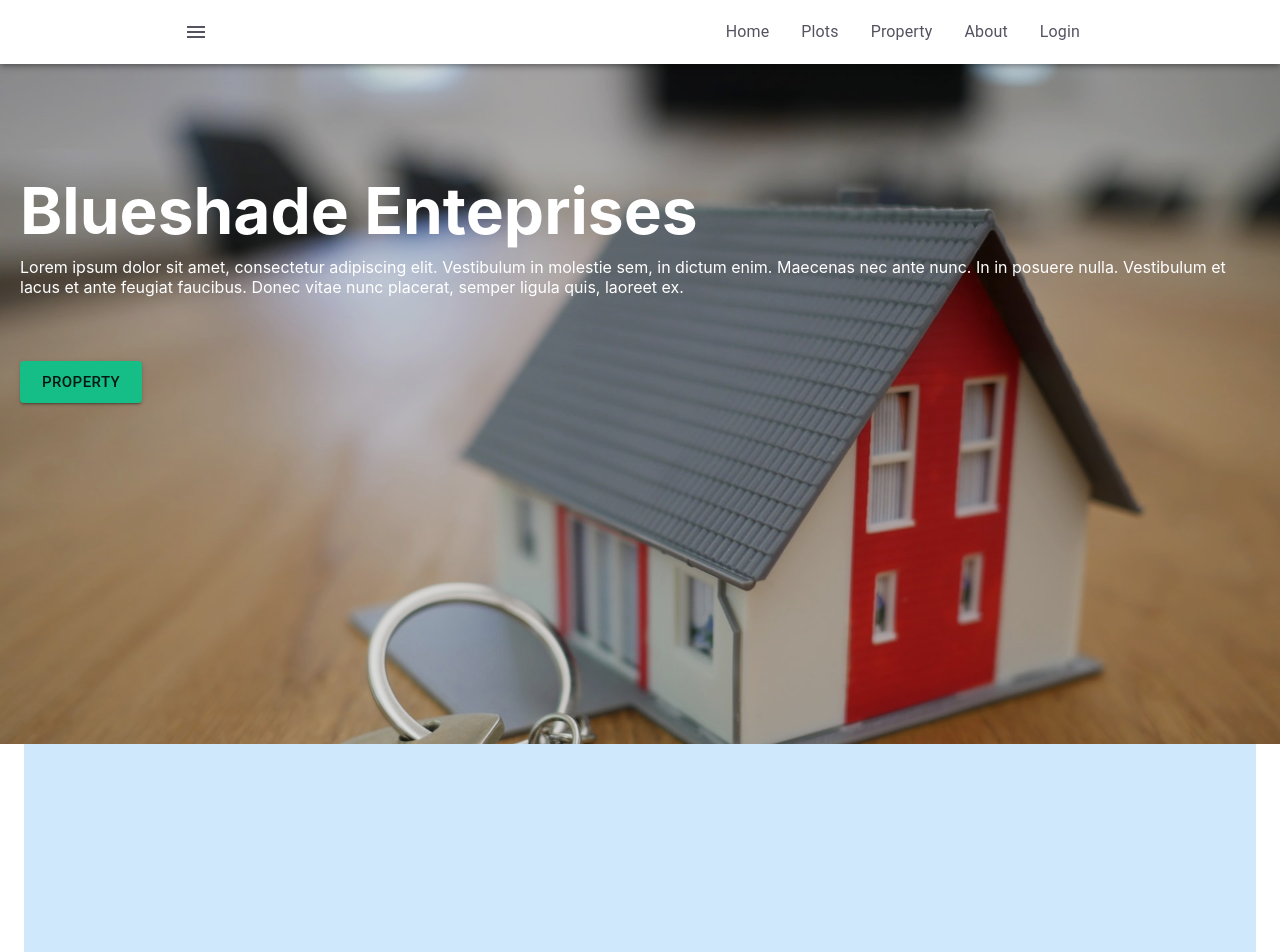
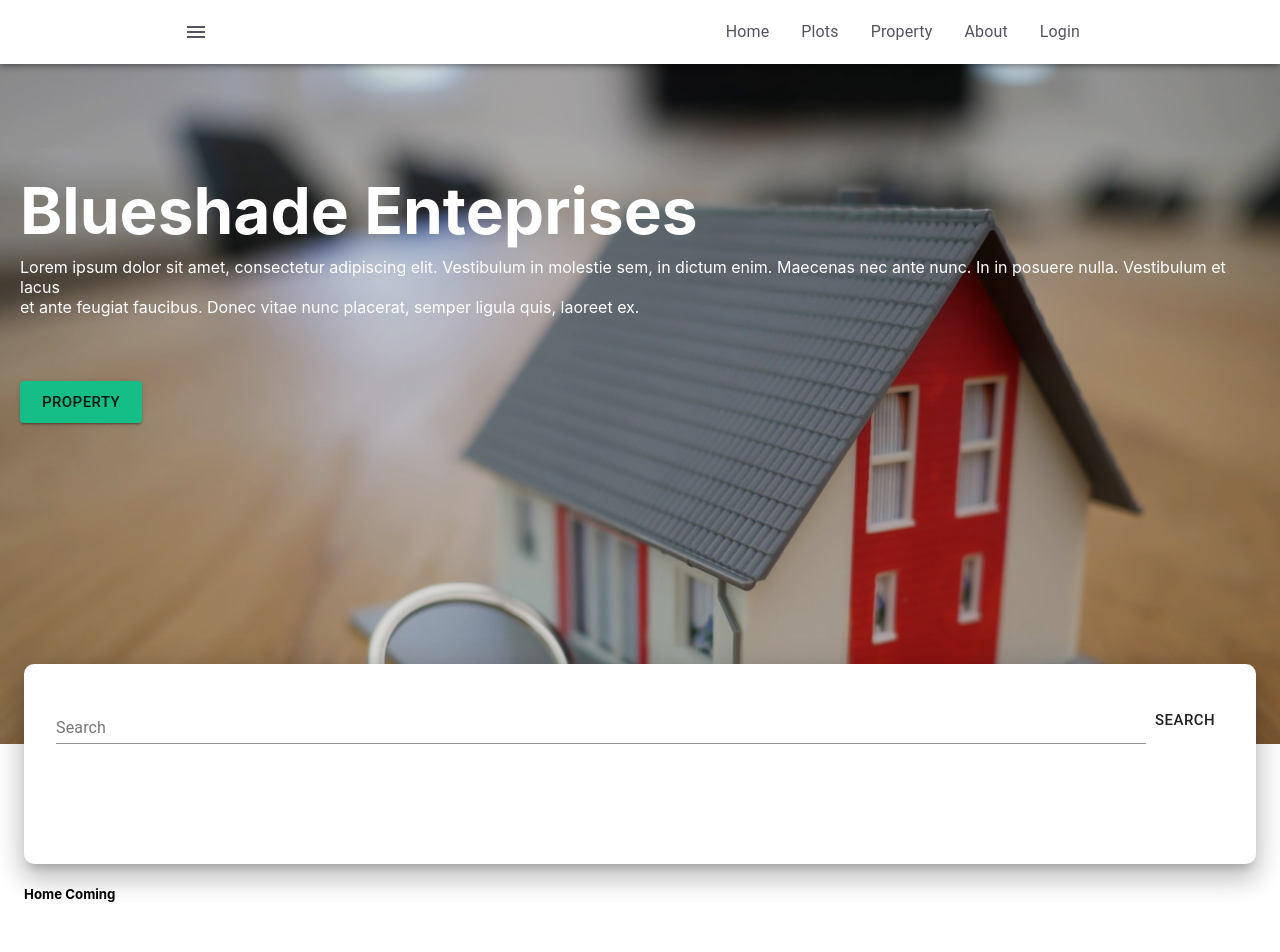
Before and after one commit to davincikab/blueshade, a React (Create React App) app: page / in a window 1280 px wide. Shown: the top 952 px of the page. After the commit the page ends 924 px from the top, so only its background shows below. Built offline with nearby package versions, Linux system fonts and the light colour scheme.

Commit message:
search input

```diff
--- a/src/pages/Home/Home.css
+++ b/src/pages/Home/Home.css
@@ -28,3 +28,17 @@ h2 {
     background-color: var(--primary) !important;
     color:var(--white);
 }
+
+form {
+    display: flex;
+    padding: 2rem;
+}
+
+.search-section {
+    background-color: var(--white);
+    height: 25vh;
+    box-shadow: 0 16px 24px 2px rgb(0 0 0 / 14%), 0 6px 30px 5px rgb(0 0 0 / 12%), 0 8px 10px -5px rgb(0 0 0 / 20%);
+    z-index: 2;
+    margin: -80px 0 10px;
+    border-radius: 10px;
+}
--- a/src/pages/Home/index.js
+++ b/src/pages/Home/index.js
@@ -1,12 +1,14 @@
 import React from 'react';
 import './Home.css';
 
-import { Container, Button, Typography } from '@material-ui/core';
+import { Container, Button, Typography, TextField } from '@material-ui/core';
 import { makeStyles } from '@material-ui/core/styles';
 
 
 export default class HomePage extends React.Component {
     render() {
+
+
         return (
             <>
             <div className="main d-flex"
@@ -17,7 +19,7 @@ export default class HomePage extends React.Component {
                 <div className="inner_main">
                     <h2>Blueshade Enteprises</h2>
                     <div>
-                        Lorem ipsum dolor sit amet, consectetur adipiscing elit. Vestibulum in molestie sem, in dictum enim. Maecenas nec ante nunc. In in posuere nulla. Vestibulum et lacus et ante feugiat faucibus.
+                        Lorem ipsum dolor sit amet, consectetur adipiscing elit. Vestibulum in molestie sem, in dictum enim. Maecenas nec ante nunc. In in posuere nulla. Vestibulum et lacus <br></br> et ante feugiat faucibus.
                         Donec vitae nunc placerat, semper ligula quis, laoreet ex.
                     </div>
 
@@ -34,7 +36,19 @@ export default class HomePage extends React.Component {
             </div>
 
             <Container maxWidth="lg">
-                <Typography component="div" style={{ backgroundColor: '#cfe8fc', height: '50vh' }} />
+                <div className="search-section">
+                    <form noValidate autoComplete="off">
+                        <TextField id="standard-basic" label="Search" fullWidth/>
+
+                        <Button variant="text" size="large" >
+                            Search
+                        </Button>
+                    </form>
+                </div>
+
+                <div className="">
+                    <h5>Home Coming </h5>
+                </div>
             </Container>
         </>
         )
```
